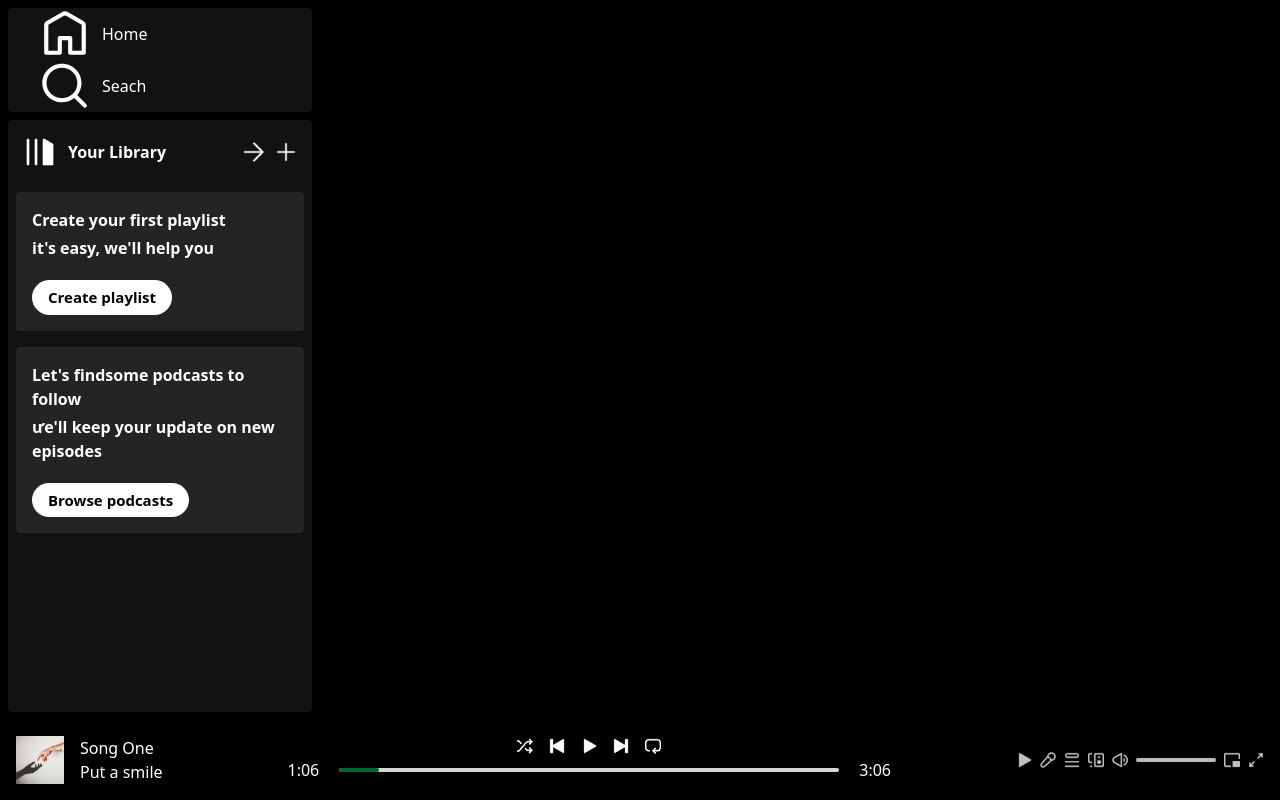
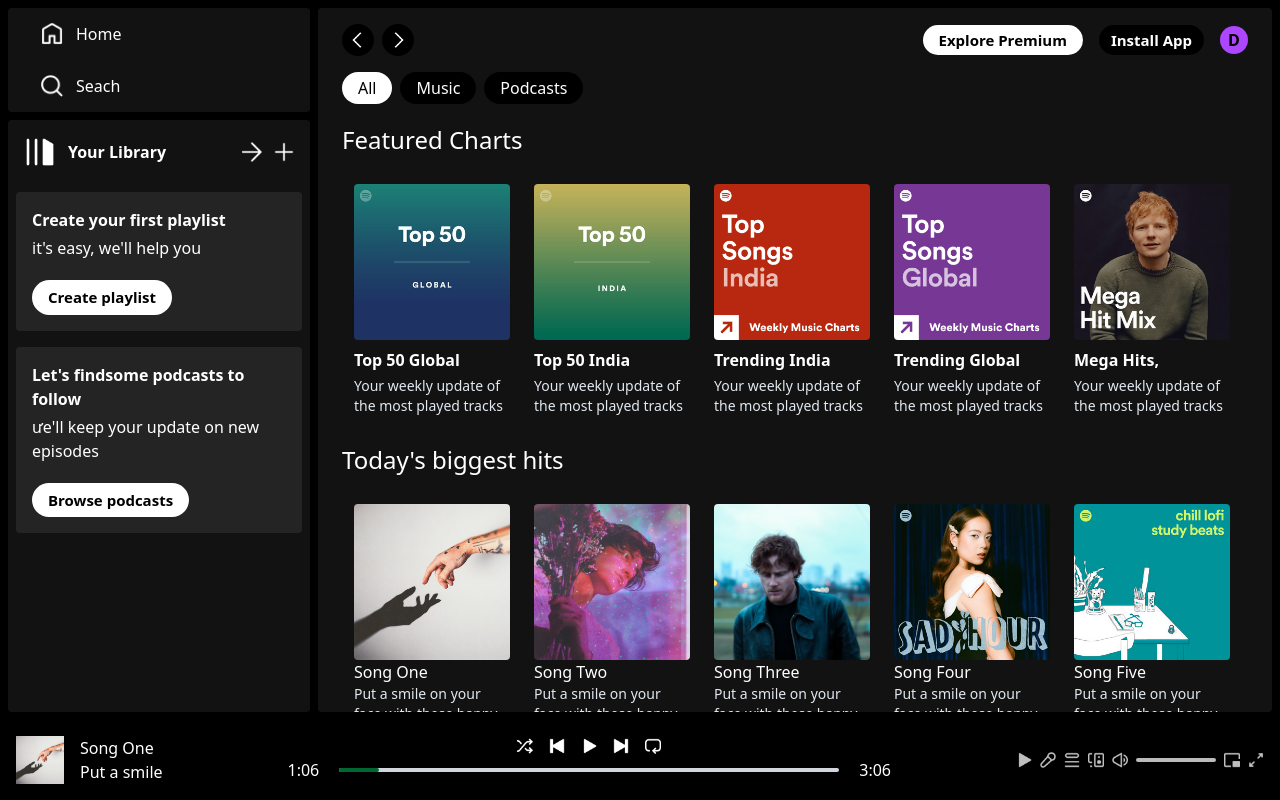
Before and after one commit to Troqcoder-211/Spotify, a React (Vite) app in the folder frontend/spotify/: page / in a window 1280 px wide. Built offline with nearby package versions, Linux system fonts and the light colour scheme.

Commit message:
complete create Album and Song

```diff
--- a/frontend/spotify/src/App.jsx
+++ b/frontend/spotify/src/App.jsx
@@ -1,5 +1,6 @@
 import Sidebar from "./components/Sidebar";
 import Player from "./components/Player";
+import Display from "./components/Display";
 
 function App() {
   return (
@@ -7,6 +8,7 @@
       <div className="h-screen bg-black">
         <div className="h-[90%] flex">
           <Sidebar />
+          <Display />
         </div>
         <Player />
       </div>
--- /dev/null
+++ b/frontend/spotify/src/components/AlbumItem.jsx
@@ -0,0 +1,18 @@
+import React from "react";
+import { useNavigate } from "react-router-dom";
+
+const AlbumItem = ({ props }) => {
+  const navigate = useNavigate();
+  return (
+    <div
+      onClick={() => navigate(`/album/${props.id}`)}
+      className="min-w-[180px] p-2 px-3 rounded cursor-pointer hover:bg-[#ffffff26]"
+    >
+      <img className="rounded " src={props.image} alt="" />
+      <p className="font-bold mt-2 mb-1">{props.name}</p>
+      <p className="text-slate-200 text-sm">{props.desc}</p>
+    </div>
+  );
+};
+
+export default AlbumItem;
--- a/frontend/spotify/src/components/Display.jsx
+++ b/frontend/spotify/src/components/Display.jsx
@@ -1,9 +1,13 @@
 import React from "react";
+import DisplayHome from "./DisplayHome";
+import { Routes, Route } from "react-router-dom";
 
 const Display = () => {
   return (
     <div className="w-[100%]  m-2 px-6 pt-4 rounded bg-[#121212] text-white overflow-auto lg:w-[75%] lg:ml-0 ">
-      Display
+      <Routes>
+        <Route path="/" element={<DisplayHome />} />
+      </Routes>
     </div>
   );
 };
--- /dev/null
+++ b/frontend/spotify/src/components/DisplayAlbum.jsx
@@ -0,0 +1,7 @@
+import React from "react";
+
+const DisplayAlbum = () => {
+  return <div>DisplayAlbum</div>;
+};
+
+export default DisplayAlbum;
--- /dev/null
+++ b/frontend/spotify/src/components/DisplayHome.jsx
@@ -0,0 +1,34 @@
+import React from "react";
+import Navbar from "./Navbar";
+import AlbumItem from "./AlbumItem";
+import SongItem from "./SongItem";
+import { albumsData } from "../assets/img/assets";
+import { songsData } from "../assets/img/assets";
+
+const DisplayHome = () => {
+  return (
+    <>
+      <Navbar />
+      {/* Featured Charts */}
+      <div className="mb-4">
+        <h1 className="my-5 dont-bold text-2xl">Featured Charts</h1>
+        <div className="flex overflow-auto">
+          {albumsData.map((item, index) => {
+            return <AlbumItem key={index} props={item} />;
+          })}
+        </div>
+      </div>
+      {/* Today's biggest hits */}
+      <div className="mb-4">
+        <h1 className="my-5 dont-bold text-2xl">Today's biggest hits</h1>
+        <div className="flex overflow-auto">
+          {songsData.map((item, index) => {
+            return <SongItem key={index} props={item} />;
+          })}
+        </div>
+      </div>
+    </>
+  );
+};
+
+export default DisplayHome;
--- /dev/null
+++ b/frontend/spotify/src/components/Navbar.jsx
@@ -0,0 +1,44 @@
+import React from "react";
+import { assets } from "../assets/img/assets";
+const Navbar = () => {
+  return (
+    <>
+      <div className="w-full flex justify-between items-center font-semibold">
+        <div className="flex items-center gap-2">
+          <img
+            className="w-8 bg-black p-2 rounded-2xl cursor-pointer"
+            src={assets.arrow_left}
+            alt=""
+          />
+          <img
+            className="w-8 bg-black p-2 rounded-2xl cursor-pointer"
+            src={assets.arrow_right}
+            alt=""
+          />
+        </div>
+        <div className="flex items-center gap-4">
+          <p className="bg-white text-black text-[15px] px-4 py-1 rounded-2xl hidden md:block cursor-pointer">
+            Explore Premium
+          </p>
+          <p className="bg-black py-1 px-3 rounded-2xl text-[15px] cursor-pointer ">
+            Install App
+          </p>
+          <p className="bg-purple-500 text-black w-7 h-7 rounded-full flex items-center justify-center">
+            D
+          </p>
+        </div>
+      </div>
+      <div className="flex items-center gap-2 mt-4">
+        <p className="bg-white text-black px-4 py-1 rounded-2xl cursor-pointer">
+          All
+        </p>
+        <p className="bg-black  px-4 py-1 rounded-2xl cursor-pointer">Music</p>
+        <p className="bg-black  px-4 py-1 rounded-2xl cursor-pointer">
+          Podcasts
+        </p>
+      </div>
+    </>
+  );
+};
+
+export default Navbar;
--- a/frontend/spotify/src/components/Sidebar.jsx
+++ b/frontend/spotify/src/components/Sidebar.jsx
@@ -8,14 +8,14 @@
       <div className="bg-[#121212] h-[15%] rounded flex flex-col justify-around">
         {/* Home Icon */}
         <div className="flex items-center gap-3 pl-8 cursor-pointer">
-          <img clasname="w-6" src={assets.home_icon} alt="HomeIcon" />
+          <img className="w-6" src={assets.home_icon} alt="HomeIcon" />
           <p className="fonr-bold">Home</p>
         </div>
 
         {/* Search Icon */}
         <div className="flex items-center gap-3 pl-8 cursor-pointer">
           <img
-            clasname="w-6"
+            className="w-6"
             src={assets.search_icon}
             alt="
           SeacrhIcon"
@@ -41,7 +41,7 @@
         {/* Playlist */}
         <div className="p-4 bg-[#242424] m-2 rounded font-semibold flex flex-col items-start justify-start gap-1 pl-4 ">
           <h1>Create your first playlist</h1>
-          <p clasName="font-light">it's easy, we'll help you</p>
+          <p className="font-light">it's easy, we'll help you</p>
           <button className="px-4 py-1.5 bg-white text-[15px] text-black rounded-full mt-4">
             Create playlist
           </button>
@@ -49,7 +49,7 @@
 
         <div className="p-4 bg-[#242424] m-2 rounded font-semibold flex flex-col items-start justify-start gap-1 pl-4 mt-4 ">
           <h1>Let's findsome podcasts to follow</h1>
-          <p clasName="font-light">ưe'll keep your update on new episodes</p>
+          <p className="font-light">ưe'll keep your update on new episodes</p>
           <button className="px-4 py-1.5 bg-white text-[15px] text-black rounded-full mt-4">
             Browse podcasts
           </button>
--- /dev/null
+++ b/frontend/spotify/src/components/SongItem.jsx
@@ -0,0 +1,13 @@
+import React from "react";
+
+const SongItem = ({ props }) => {
+  return (
+    <div className="min-w-[180px] p-2 px-3 rounded cursor-pointer hover:bg-[#ffffff26]">
+      <img className="rounded " src={props.image} alt="" />
+      <p cllassName="font-bold mt-2 mb-1">{props.name}</p>
+      <p className="text-slate-200 text-sm">{props.desc}</p>
+    </div>
+  );
+};
+
+export default SongItem;
--- a/frontend/spotify/src/index.css
+++ b/frontend/spotify/src/index.css
@@ -1 +1,5 @@
 @import "tailwindcss";
+
+::-webkit-scrollbar{
+    display: none;
+}
```
Also changed, not shown: frontend/spotify/src/components/Navbar/Navbar.jsx (deleted), 1 other file (tests, documents, lock files or other folders).
